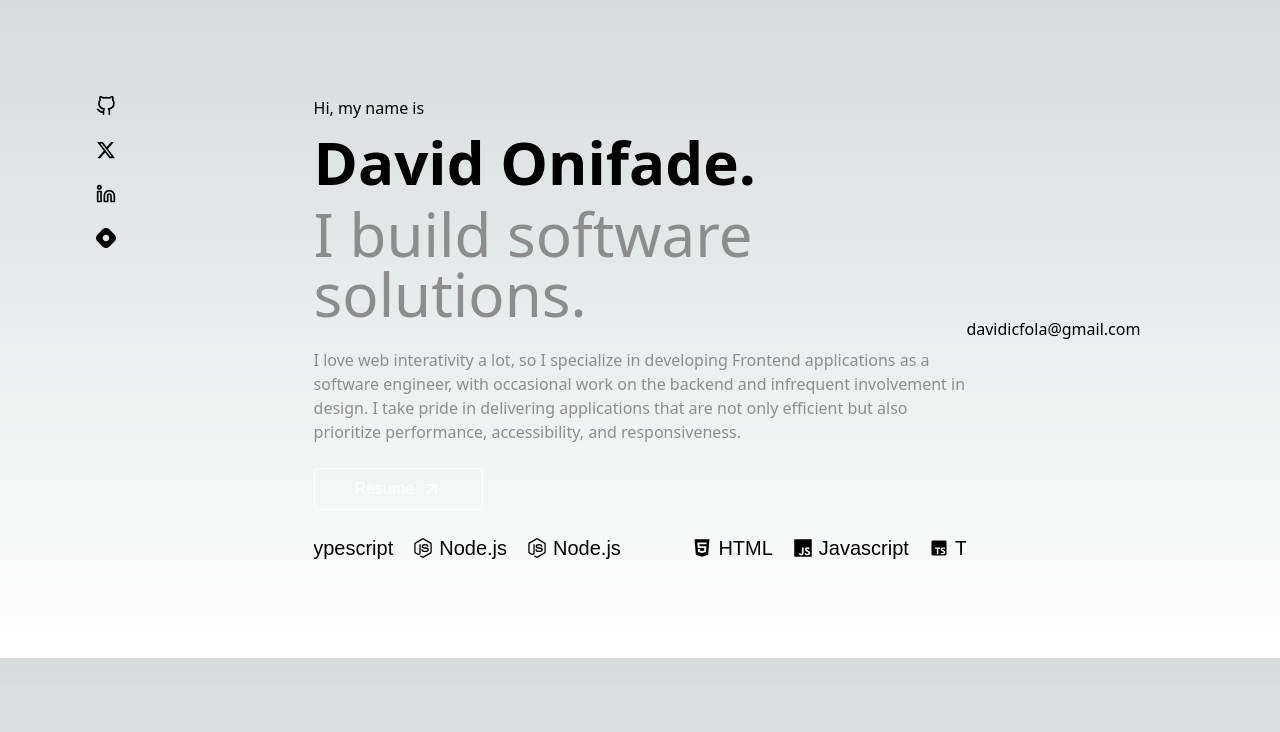
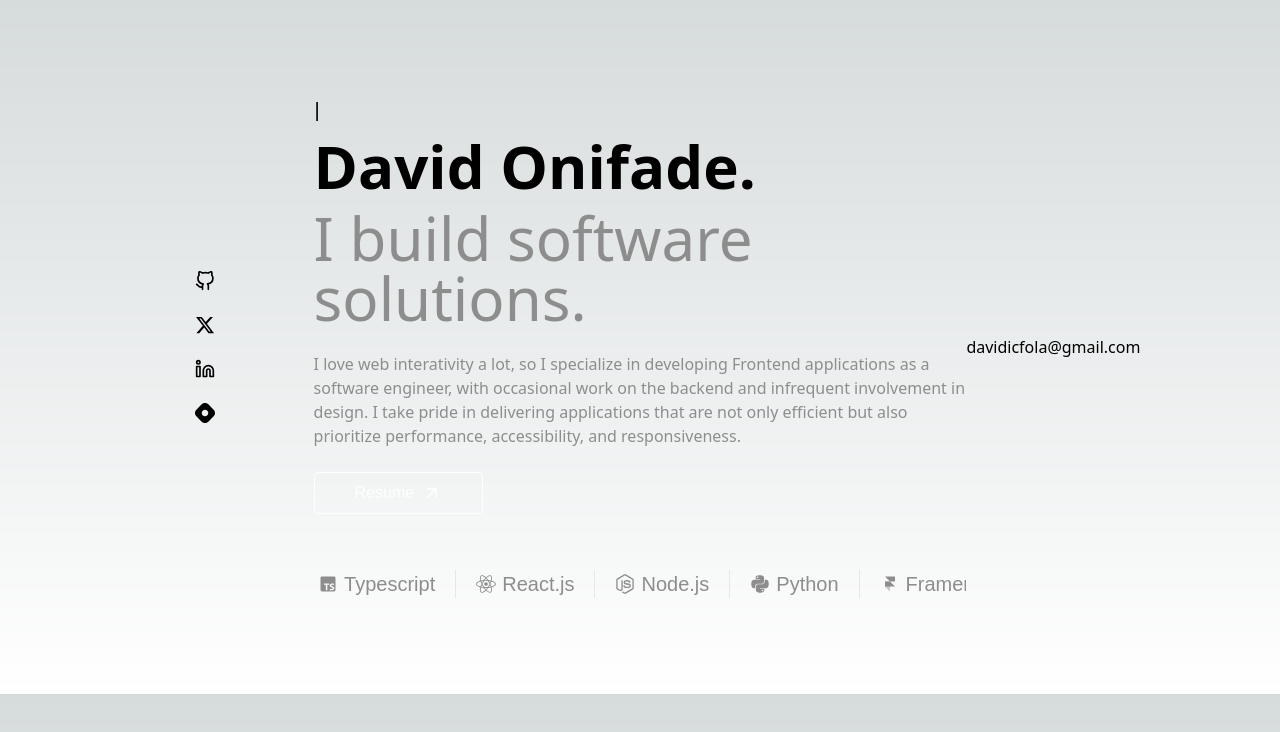
Before and after one commit to zyzer01/portfolio-zyzer, a Next.js app: page /home in a window 1280 px wide. Shown: the top 732 px of the page. Built offline with nearby package versions, Linux system fonts and the light colour scheme; a web font is replaced by a local one.

Commit message:
update 5 files

```diff
--- a/package.json
+++ b/package.json
@@ -13,7 +13,8 @@
     "react": "^18",
     "react-dom": "^18",
     "react-fast-marquee": "^1.6.3",
-    "react-icons": "^5.0.1"
+    "react-icons": "^5.0.1",
+    "typewriter-effect": "^2.21.0"
   },
   "devDependencies": {
     "@types/node": "^20",
--- a/src/app/globals.css
+++ b/src/app/globals.css
@@ -3,6 +3,8 @@
 @tailwind utilities;
 
 :root {
+  --color-primary: '#ED1E79';
+  --color-secondary: '#662D8C';
   --foreground-rgb: 0, 0, 0;
   --background-start-rgb: 214, 219, 220;
   --background-end-rgb: 255, 255, 255;
@@ -34,6 +36,29 @@ body {
   font-family: var(--font-proggy);
 }
 
+.header-gradient {
+  background: -webkit-linear-gradient(
+    135deg,
+    var(--color-primary),
+    var(--color-secondary),
+    var(--color-primary),
+    var(--color-secondary)
+  );
+  background: linear-gradient(
+    -45deg,
+    var(--color-primary),
+    var(--color-secondary),
+    var(--color-primary),
+    var(--color-secondary)
+  );
+  background-clip: text;
+  -webkit-background-clip: text;
+  /* -webkit-text-fill-color: transparent; */
+  background-size: 400% 400%;
+  -webkit-animation: gradient 3s ease infinite;
+  animation: gradient 3s ease infinite;
+}
+
 @layer utilities {
   .text-balance {
     text-wrap: balance;
--- a/src/components/Hero.tsx
+++ b/src/components/Hero.tsx
@@ -1,15 +1,17 @@
+'use client';
 import Button from './ui/Button';
 import { socials, technologies } from '@/utils/items';
 import Link from 'next/link';
 import Marquee from 'react-fast-marquee';
+import Typewriter from 'typewriter-effect';
 
 const Hero = () => {
   return (
     <div className="grid grid-cols-5 font-sans md:px-24 py-24">
-      <div className="hidden md:flex flex-col space-y-6">
+      <div className="hidden md:flex flex-col space-y-6 justify-center items-center">
         {socials.map((item, index) => (
           <Link href={item.href} key={index}>
-            <p className="text-xl hover:scale-105 transition origin-center ease-in-out">
+            <p className="text-xl hover:scale-125 transition ease-in-out duration-300">
               {item.icon}
             </p>
           </Link>
@@ -18,8 +20,25 @@ const Hero = () => {
       <div className="col-span-3">
         <div className="flex flex-col space-y-6">
           <div>
-            <p>Hi, my name is</p>
-            <h1 className="text-6xl font-bold my-3">David Onifade.</h1>
+            <div className="proggy text-xl">
+              <Typewriter
+                options={{
+                  loop: true,
+                }}
+                onInit={(typewriter) => {
+                  typewriter
+                    .typeString('Hello, my name is')
+                    .pauseFor(1000)
+                    .deleteAll()
+                    .typeString('Hola, mi nombre es')
+                    .deleteAll()
+                    .typeString("Bonjour, je m'appelle")
+                    .deleteAll()
+                    .start();
+                }}
+              />
+            </div>
+            <h1 className="text-6xl font-bold my-3 header-gradient">David Onifade.</h1>
             <h2 className="text-6xl font-medium text-shade">I build software solutions.</h2>
           </div>
           <h6>
@@ -29,16 +48,16 @@ const Hero = () => {
             prioritize performance, accessibility, and responsiveness.
           </h6>
           <Button text="Resume" href="resume.pdf" />
-          {/* <div className="proggy pt-8"> */}
+          <div className="proggy pt-8">
             <Marquee>
               {technologies.map((item, index) => (
-              <p key={index} className="flex items-center mr-5 text-xl proggy">
-                <span className={`mr-1.5 text-xl ${item.iconColor}`}>{item.icon}</span>
+                <p key={index} className="flex items-center mr-5 text-xl border-r pr-5 text-shade">
+                  <span className="mr-1.5 text-xl">{item.icon}</span>
                   {item.name}
                 </p>
               ))}
             </Marquee>
-          {/* </div> */}
+          </div>
         </div>
       </div>
       <div className="hidden md:flex flex-col justify-center">
--- a/src/utils/items.tsx
+++ b/src/utils/items.tsx
@@ -1,8 +1,9 @@
 import { FiGithub, FiLinkedin } from 'react-icons/fi';
-import { FaXTwitter, FaHashnode } from 'react-icons/fa6';
+import { FaXTwitter, FaHashnode, FaCss3Alt } from 'react-icons/fa6';
 import { BiLogoTypescript } from 'react-icons/bi';
 import { IoLogoJavascript } from 'react-icons/io5';
-import { FaNodeJs, FaHtml5 } from 'react-icons/fa';
+import { FaNodeJs, FaHtml5, FaReact, FaPython, FaWordpress, FaLinux } from 'react-icons/fa';
+import { CgFramer } from 'react-icons/cg';
 
 export const socials = [
   {
@@ -26,26 +27,41 @@ export const technologies = [
   {
     name: 'HTML',
     icon: <FaHtml5 />,
-    iconColor: 'text-blue-600',
   },
   {
     name: 'Javascript',
     icon: <IoLogoJavascript />,
-    iconColor: 'text-yellow-500',
   },
   {
     name: 'Typescript',
     icon: <BiLogoTypescript />,
-    iconColor: 'text-domain',
+  },
+  {
+    name: 'React.js',
+    icon: <FaReact />,
   },
   {
     name: 'Node.js',
     icon: <FaNodeJs />,
-    iconColor: 'text-green-500',
   },
   {
-    name: 'Node.js',
-    icon: <FaNodeJs />,
-    iconColor: 'text-green-500',
+    name: 'Python',
+    icon: <FaPython />,
+  },
+  {
+    name: 'Framer motion',
+    icon: <CgFramer />,
+  },
+  {
+    name: 'Wordpress',
+    icon: <FaWordpress />,
+  },
+  {
+    name: 'Linux',
+    icon: <FaLinux />,
+  },
+  {
+    name: 'CSS3',
+    icon: <FaCss3Alt />,
   },
 ];
```
Also changed, not shown: 1 other file (tests, documents, lock files or other folders). Lines whose indentation alone changed are shown as unchanged.
